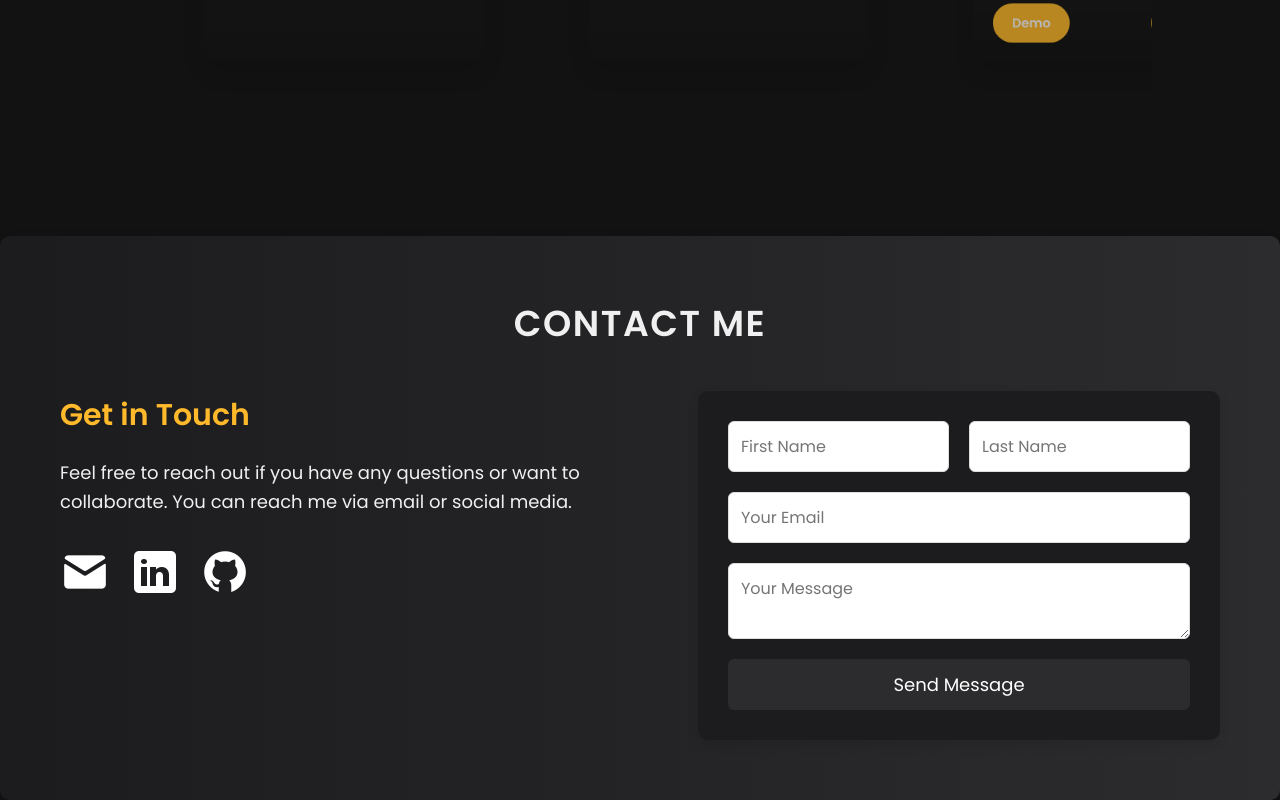
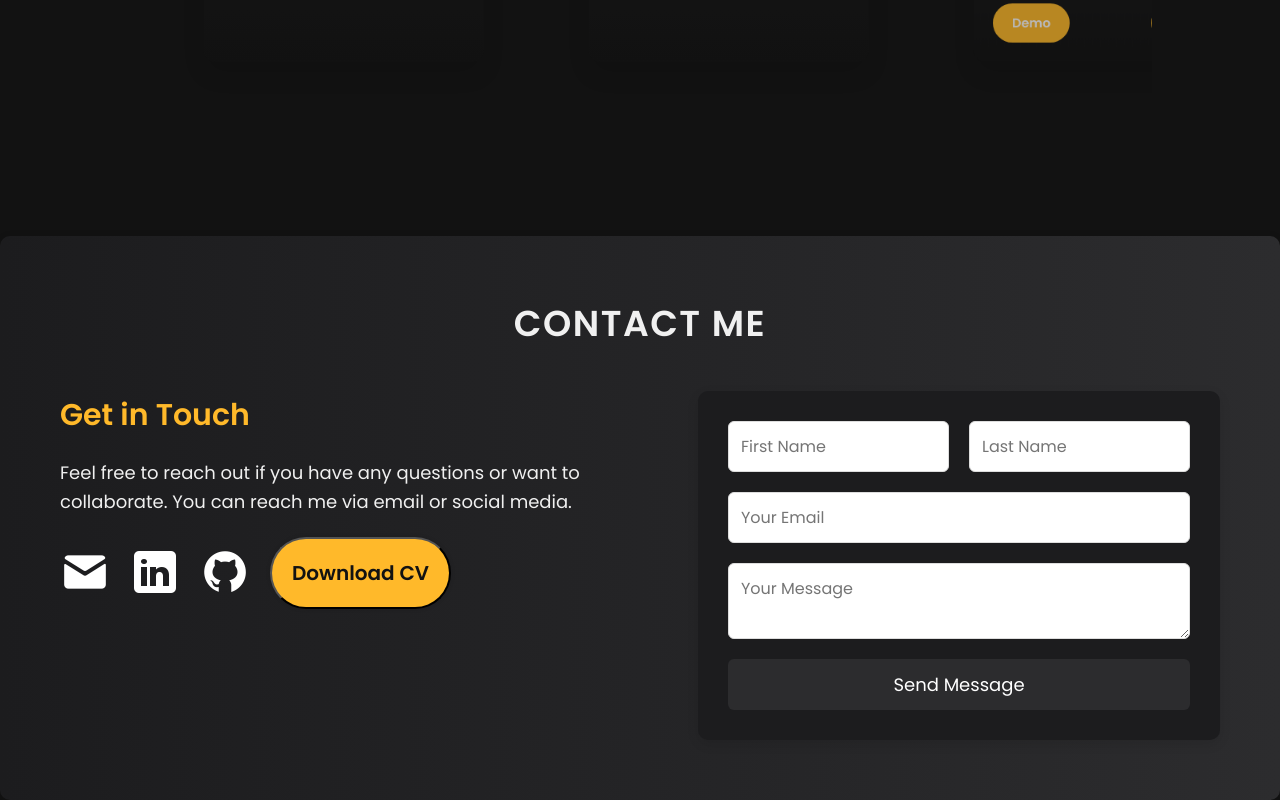
Before and after one commit to vinaydhorajiya01/myportfolio, a React (Vite) app: page / in a window 1280 px wide. Shown: the part 7639-8439 px from the top of the page. Built offline with nearby package versions, Linux system fonts and the light colour scheme; a web font is replaced by a local one.

Commit message:
added cv in contactpage

```diff
--- a/src/components/Contact/Contact.jsx
+++ b/src/components/Contact/Contact.jsx
@@ -84,6 +84,9 @@ export const Contact = () => {
             >
               <img src="./assets/contact/githubIcon.png" alt="GitHub" />
             </a>
+              <button className={styles.button} onClick={() => window.open('./assets/CV.pdf')}>
+                Download CV
+              </button>
           </div>
         </div>
 
--- a/src/components/Contact/Contact.module.css
+++ b/src/components/Contact/Contact.module.css
@@ -20,7 +20,22 @@
   letter-spacing: 1.5px;
   color: var(--color-text-light);
 }
+.button {
+  text-decoration: none;
+  background-color: var(--color-primary);
+  color: var(--color-bg);
+  border-radius: 100px;
+  font-size: 20px;
+  font-weight: 600;
+  padding: 5px 20px;
+  box-shadow: 0 0 4px 0 rgba(0, 0, 0, 0.15);
+}
 
+.button:hover {
+  box-shadow: 0 0 18px 0 rgba(255, 193, 9, 0.6); /* Subtle hover glow */
+  transition: 0.3s;
+  cursor: pointer;
+}
 /* Layout for content */
 .content {
   display: flex;
```
Also changed, not shown: public/assets/contact/download.png (added).
